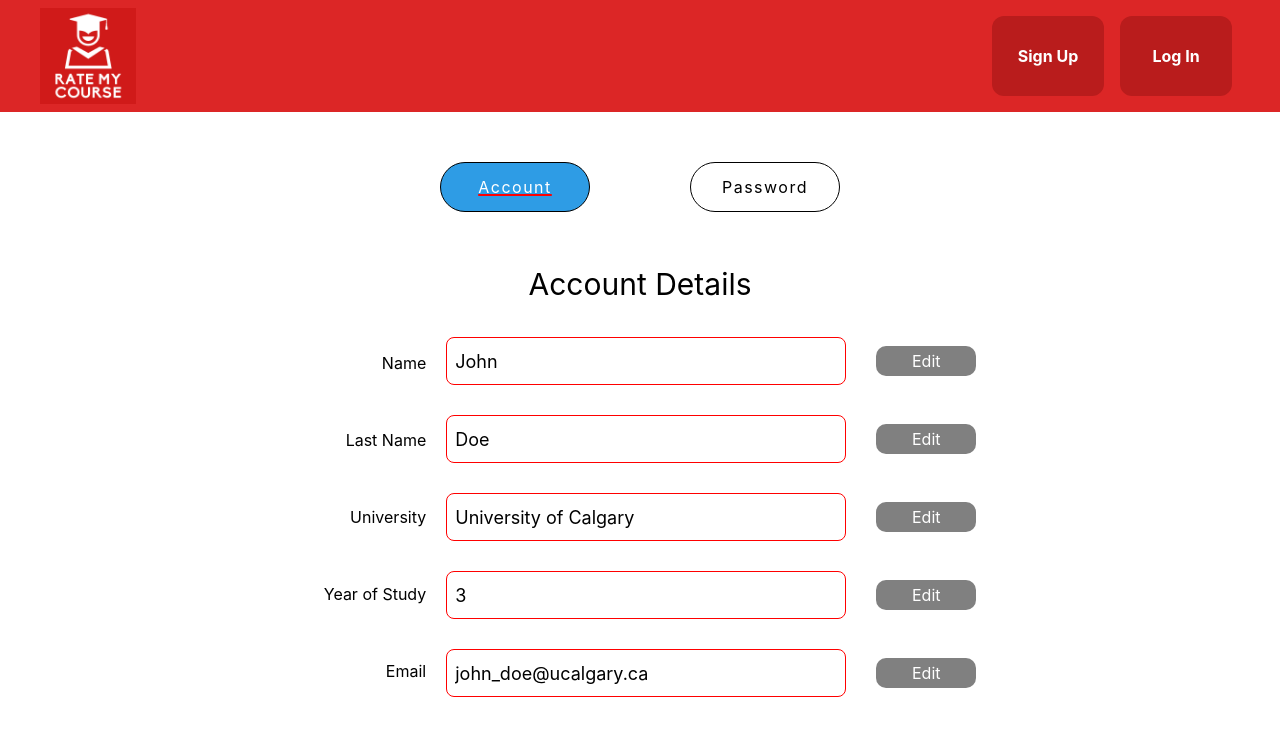
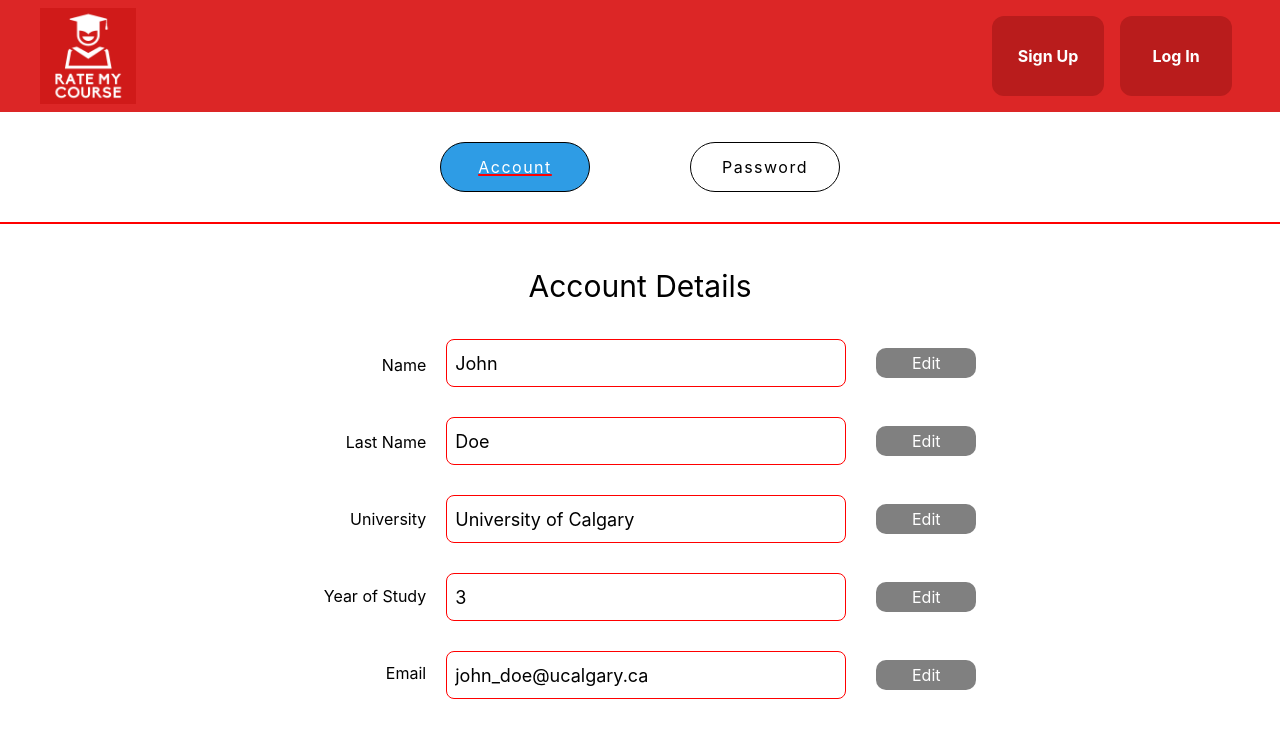
Before and after one commit to mrmallam/Rate_My_Course, a React (Create React App) app in the folder Frontend/rate_my_course/: page /accountSettings in a window 1280 px wide. Shown: the top 738 px of the page. Built offline with nearby package versions, Linux system fonts and the light colour scheme.

Commit message:
Styled red divider, added padding

```diff
--- a/Frontend/rate_my_course/src/styles/AccountSettings.css
+++ b/Frontend/rate_my_course/src/styles/AccountSettings.css
@@ -6,11 +6,12 @@
 
 
 .mainContainer--accountSettings {
-  margin-top: 50px;
+  margin-top: 30px;
   display: flex;
   flex-direction: column;
   justify-content: center;
   align-items: center;
+  padding-bottom: 50px;
 
 }
 
@@ -52,9 +53,14 @@
   display: flex;
   justify-content: center;
   gap: 100px;
-  margin-bottom: 50px;
+  margin-bottom: 30px;
 }
 
+#accountSettingsDividerBar {
+  border: solid 0.8px red;
+  width: 100%;
+  margin-bottom: 40px;
+}
 
 
 .selectionsContainer button {
```
